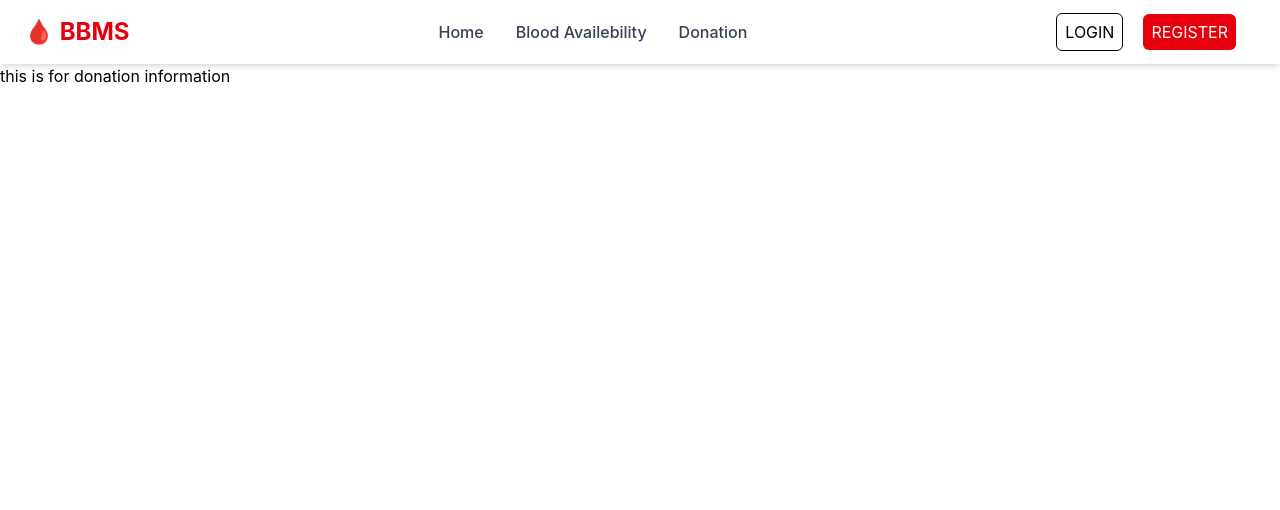
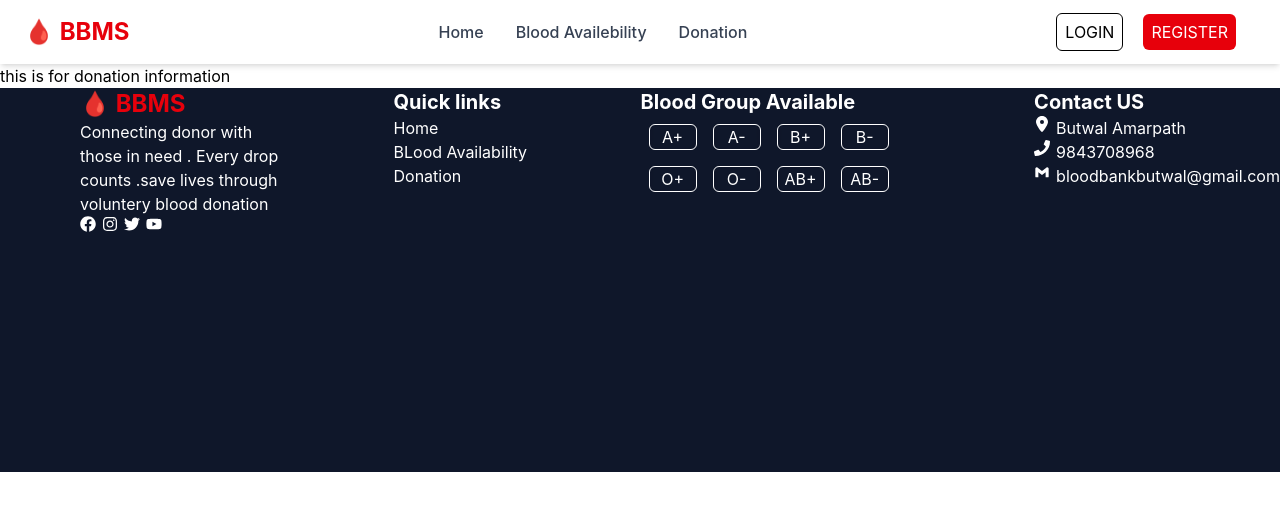
Before and after one commit to laxmanbashyal/BBMS, a React (Vite) app: page /donation-program in a window 1280 px wide. Shown: the top 510 px of the page. Built offline with nearby package versions, Linux system fonts and the light colour scheme.

Commit message:
create footer

```diff
--- a/package.json
+++ b/package.json
@@ -13,6 +13,7 @@
     "@tailwindcss/vite": "^4.3.0",
     "react": "^19.2.6",
     "react-dom": "^19.2.6",
+    "react-icons": "^5.6.0",
     "react-router-dom": "^7.17.0",
     "router": "^2.2.0",
     "tailwindcss": "^4.3.0"
--- a/src/App.jsx
+++ b/src/App.jsx
@@ -7,6 +7,7 @@ import Login from "./pages/Login";
 import Register from "./pages/Register";
 import BloodAvailability from "./pages/BloodAvailability";
 import DonationProgram from "./pages/DonationProgram";
+import Footer from "./components/Footer";
 
 
 function App() {
@@ -23,6 +24,7 @@ function App() {
           <Route path="/register" element={<Register />} />
           <Route path="/donation-program" element={<DonationProgram/> }/>
         </Routes>
+        <Footer/>
       </BrowserRouter>
     </>
   );
--- a/src/components/Footer.jsx
+++ b/src/components/Footer.jsx
@@ -1,11 +1,79 @@
+import {
+  FaFacebook,
+  FaInstagram,
+  FaTwitter,
+  FaYoutube,
+  FaPhone,
+} from "react-icons/fa";
+import { FaLocationDot } from "react-icons/fa6";
+import { BiLogoGmail } from "react-icons/bi";
 
+import { Link } from "react-router-dom";
 
 const Footer = () => {
   return (
-    <div>
-      this is footer
+    <div className="flex  justify-between text-white bg-[#0F172A]  h-32 sm:h-48 md:h-64 lg:h-96 " >
+
+      <div className="ml-20">
+               <h2 className="text-2xl font-bold text-red-600">🩸 BBMS</h2>
+               <span className="inline-block w-50 ">
+          Connecting donor with those in need .
+          Every drop counts .save lives
+          through voluntery blood donation
+        </span>
+        <div className="flex gap-1.5 ">
+          {" "}
+          <FaFacebook />
+          <FaInstagram />
+          <FaTwitter />
+          <FaYoutube />
+
+      </div>
+         </div>
+
+
+
+      <div>
+        <h2 className="text-xl font-bold ">Quick links</h2>
+        <ul>
+          <li>
+            <Link to="/">Home</Link>
+          </li>
+          <li>
+            <Link to="/blood-availability">BLood Availability</Link>
+          </li>
+          <li>
+            <Link to="/donation-program">Donation</Link>
+          </li>
+        </ul>
+      </div>
+
+      <div className="w-70">
+        <p className="text-xl font-bold ">Blood Group Available</p>
+
+        <button className="border backdrop-blur-2xl m-2 w-12 rounded-md ">A+</button>
+        <button className="border backdrop-blur-2xl m-2 w-12 rounded-md ">A-</button>
+        <button className="border backdrop-blur-2xl m-2 w-12 rounded-md " >B+</button>
+        <button className="border backdrop-blur-2xl m-2 w-12 rounded-md ">B-</button>
+        <button className="border backdrop-blur-2xl m-2 w-12 rounded-md ">O+</button>
+        <button className="border backdrop-blur-2xl m-2 w-12 rounded-md " >O-</button>
+        <button className="border backdrop-blur-2xl m-2 w-12 rounded-md ">AB+</button>
+        <button className="border backdrop-blur-2xl m-2 w-12 rounded-md ">AB-</button>
+      </div>
+      <div>
+        <p className="text-xl font-bold">Contact US</p>
+        <span className="flex gap-1.5 ">
+          <FaLocationDot /> Butwal Amarpath
+        </span>
+        <span className="flex gap-1.5 ">
+          <FaPhone /> 9843708968
+        </span>
+        <span className="flex gap-1.5 ">
+          <BiLogoGmail /> bloodbankbutwal@gmail.com
+        </span>
+      </div>
     </div>
-  )
-}
+  );
+};
 
-export default Footer
+export default Footer;
```
Also changed, not shown: 1 other file (tests, documents, lock files or other folders).
